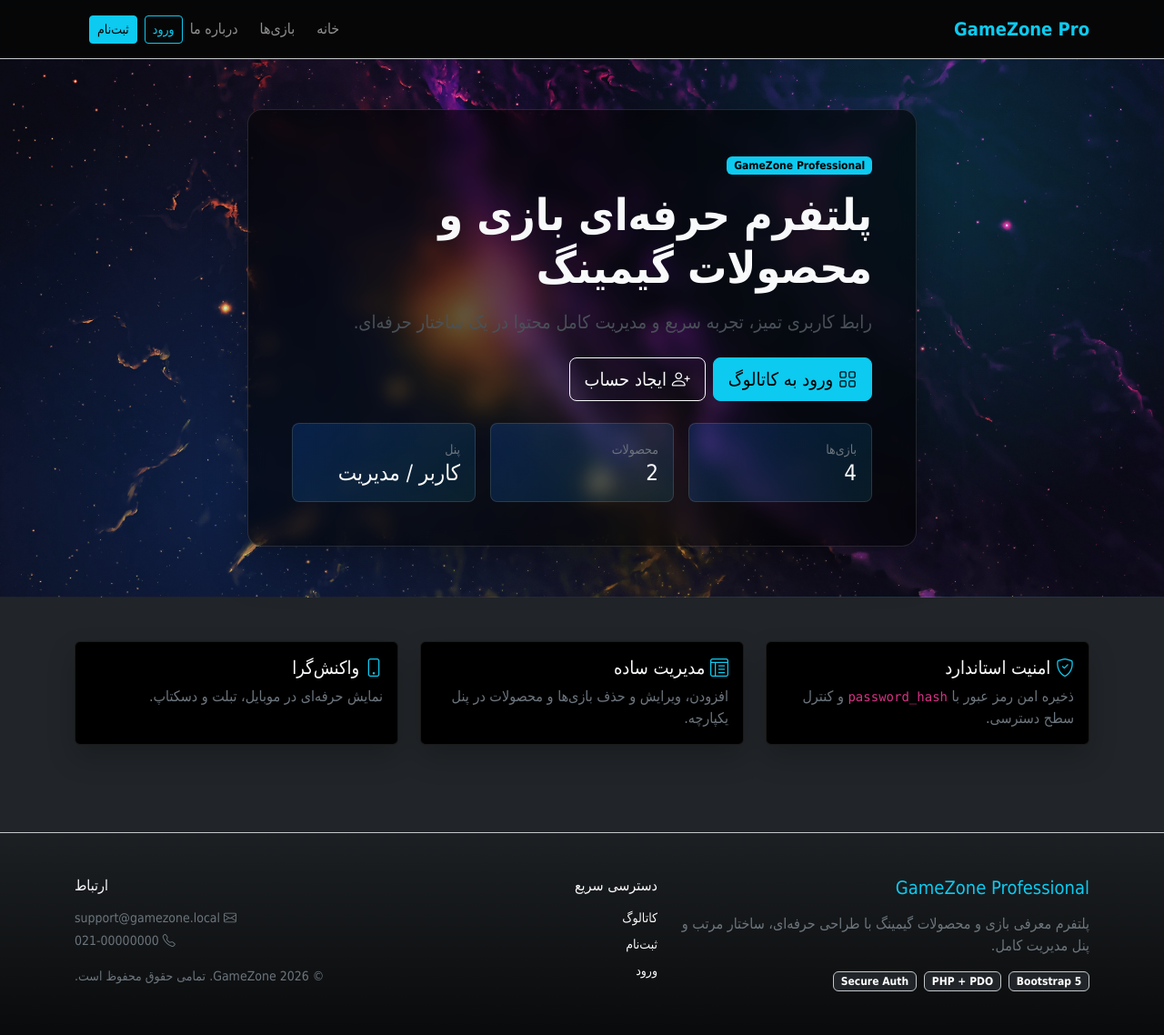
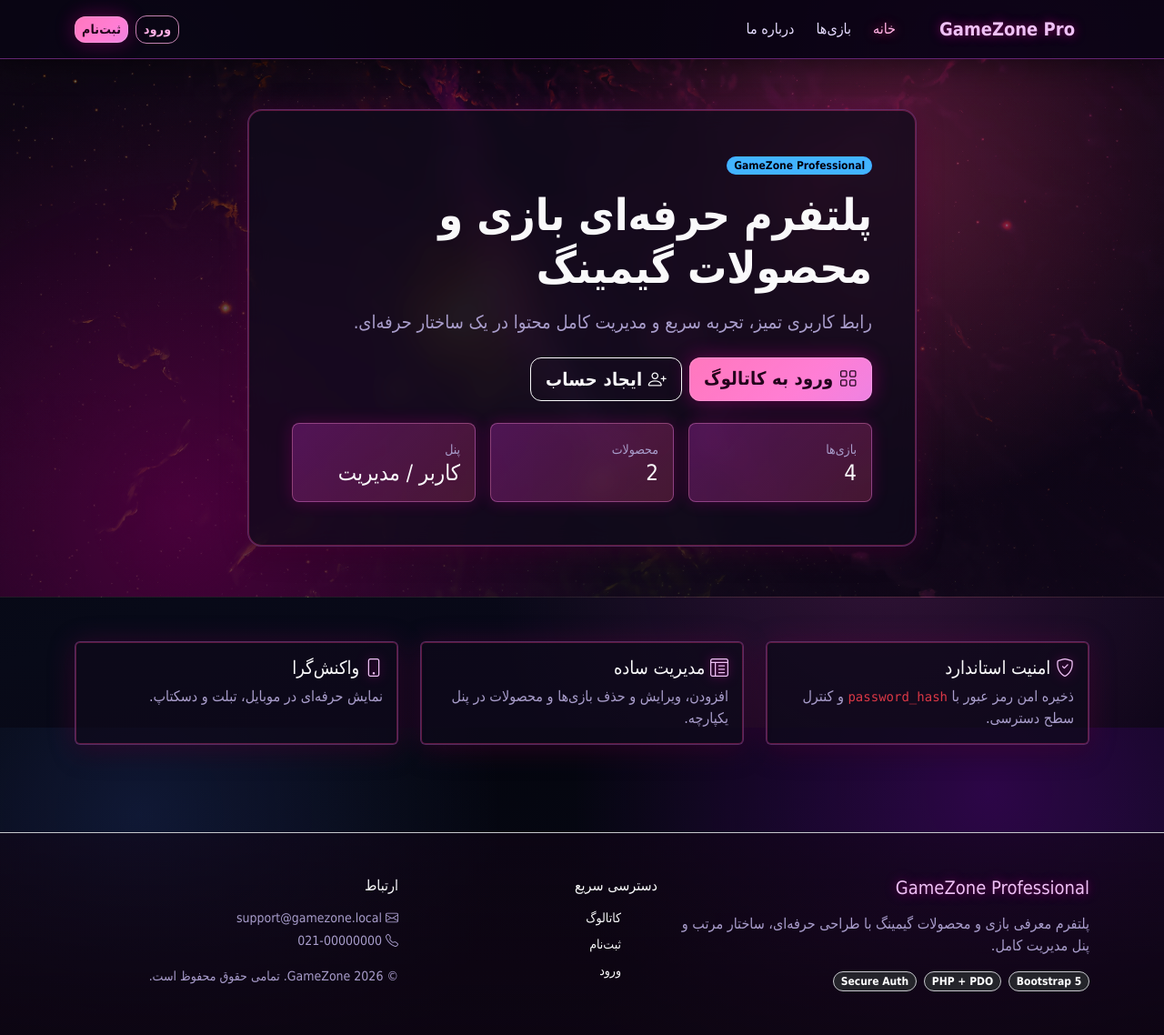
Before and after one commit to Abolfazl122222/game-zone-final, a PHP site: page /index.php in a window 1280 px wide. Shown: the whole page at 91% size. Run offline with PHP 8.4, Linux system fonts and the light colour scheme; data comes from the database, SQL or seed files in the repository.

Commit message:
feat: add animated purple neon theme and dynamic game hero backgrounds

```diff
--- a/css/app.css
+++ b/css/app.css
@@ -1,42 +1,234 @@
+:root {
+  --bg-main: #05070f;
+  --bg-surface: rgba(9, 13, 27, 0.76);
+  --bg-surface-strong: #0b1228;
+  --text-main: #e7edff;
+  --text-muted: #95a3c9;
+  --neon-cyan: #00eaff;
+  --neon-blue: #4f7cff;
+  --neon-purple: #b300ff;
+  --neon-pink: #ff4fd8;
+  --line-glow: rgba(145, 94, 255, 0.45);
+}
+
+* {
+  transition: color .25s ease, background-color .25s ease, border-color .25s ease, box-shadow .25s ease, transform .25s ease;
+}
+
+@keyframes rgbFlow {
+  0% { filter: hue-rotate(0deg); }
+  50% { filter: hue-rotate(35deg); }
+  100% { filter: hue-rotate(0deg); }
+}
+
+@keyframes pulseGlow {
+  0%, 100% { box-shadow: 0 0 0 1px rgba(179, 0, 255, .18) inset, 0 10px 30px rgba(0, 0, 0, .35); }
+  50% { box-shadow: 0 0 0 1px rgba(255, 79, 216, .35) inset, 0 0 30px rgba(179, 0, 255, .22), 0 16px 36px rgba(0, 0, 0, .45); }
+}
+
 body {
   font-family: "Vazirmatn", "Tahoma", sans-serif;
-  background: #0b0f19;
+  color: var(--text-main);
+  background:
+    radial-gradient(circle at 12% 12%, rgba(79, 124, 255, .16), transparent 30%),
+    radial-gradient(circle at 85% 9%, rgba(179, 0, 255, .22), transparent 35%),
+    radial-gradient(circle at 76% 75%, rgba(255, 79, 216, .16), transparent 38%),
+    linear-gradient(160deg, #03040b, #080a18 58%, #090415);
+  background-attachment: fixed;
+  animation: rgbFlow 11s linear infinite;
+}
+
+::selection {
+  background: rgba(179, 0, 255, 0.35);
+  color: #fff;
 }
 
 .navbar {
-  background: rgba(0, 0, 0, 0.82) !important;
-  backdrop-filter: blur(8px);
+  background: rgba(4, 5, 17, 0.85) !important;
+  backdrop-filter: blur(12px);
+  border-bottom-color: var(--line-glow) !important;
+  box-shadow: 0 8px 30px rgba(0, 0, 0, .45);
+}
+
+.navbar-brand,
+.text-info {
+  color: #d8c6ff !important;
+  text-shadow: 0 0 12px rgba(179, 0, 255, .5);
+}
+
+.nav-link {
+  color: #d8e1ff !important;
+}
+
+.nav-link:hover,
+.nav-link.active {
+  color: #f0b9ff !important;
+  text-shadow: 0 0 12px rgba(255, 79, 216, .65);
 }
 
 .hero {
   min-height: 74vh;
   background:
-    radial-gradient(circle at 80% 20%, rgba(13, 202, 240, 0.18), transparent 35%),
-    radial-gradient(circle at 20% 80%, rgba(13, 110, 253, 0.2), transparent 40%),
+    radial-gradient(circle at 76% 20%, rgba(255, 79, 216, 0.26), transparent 35%),
+    radial-gradient(circle at 16% 84%, rgba(179, 0, 255, 0.24), transparent 40%),
+    linear-gradient(rgba(7, 6, 20, .58), rgba(6, 7, 24, .74)),
     url('../images/galaxy-in-space.jpg') center/cover;
   border-bottom: 1px solid rgba(255, 255, 255, 0.08);
 }
 
-.glass-card {
-  background: rgba(0, 0, 0, 0.58);
-  border: 1px solid rgba(255, 255, 255, 0.12);
-  backdrop-filter: blur(10px);
-  box-shadow: 0 20px 45px rgba(0, 0, 0, 0.35);
+.glass-card,
+.panel-card,
+.card.bg-black {
+  background: var(--bg-surface) !important;
+  border: 1px solid rgba(167, 118, 255, 0.35) !important;
+  backdrop-filter: blur(12px);
+  animation: pulseGlow 5s ease-in-out infinite;
 }
 
-.panel-card {
-  border: 1px solid rgba(255, 255, 255, 0.1);
-  box-shadow: 0 14px 30px rgba(0, 0, 0, 0.22);
+.panel-card:hover,
+.game-card:hover {
+  transform: translateY(-4px);
+  box-shadow: 0 0 26px rgba(179, 0, 255, .25), 0 18px 40px rgba(0, 0, 0, .48);
 }
 
 .game-card img {
   height: 220px;
   object-fit: cover;
+  filter: saturate(1.2) contrast(1.06);
+}
+
+.game-cover-image {
+  border: 1px solid rgba(185, 130, 255, .28);
+  box-shadow: 0 0 22px rgba(179, 0, 255, .24);
+}
+
+.game-hero-header {
+  min-height: 320px;
+  display: flex;
+  align-items: end;
+  margin-bottom: 10px;
+  background:
+    linear-gradient(120deg, rgba(8, 5, 22, .86), rgba(13, 9, 34, .56)),
+    radial-gradient(circle at 78% 18%, rgba(255, 79, 216, .22), transparent 35%),
+    var(--game-cover-image) center/cover no-repeat;
+  border-bottom: 1px solid rgba(195, 137, 255, .3);
+  position: relative;
+  overflow: hidden;
+}
+
+.game-hero-header::before {
+  content: "";
+  position: absolute;
+  inset: 0;
+  background: linear-gradient(90deg, rgba(179, 0, 255, .22), transparent 35%, rgba(79, 124, 255, .15));
+  animation: rgbFlow 8s linear infinite;
+}
+
+.game-hero-header > .container {
+  z-index: 1;
 }
 
 .stat-card {
-  background: linear-gradient(135deg, rgba(13, 110, 253, .2), rgba(13, 202, 240, .1));
-  border: 1px solid rgba(255, 255, 255, 0.12);
+  background: linear-gradient(135deg, rgba(144, 64, 255, .3), rgba(255, 79, 216, .2));
+  border: 1px solid rgba(217, 144, 255, .38);
+  box-shadow: 0 0 18px rgba(179, 0, 255, .2);
+}
+
+a,
+.link-light {
+  color: #dcc9ff;
+}
+
+a:hover,
+.link-light:hover {
+  color: #ffc1f0 !important;
+  text-shadow: 0 0 9px rgba(255, 79, 216, .6);
+}
+
+.btn {
+  border-radius: 12px;
+  font-weight: 600;
+  letter-spacing: .2px;
+}
+
+.btn-info {
+  color: #180625;
+  background: linear-gradient(135deg, #ff7af4, #c68bff);
+  border: none;
+  box-shadow: 0 0 0 1px rgba(255, 255, 255, .18) inset, 0 0 22px rgba(179, 0, 255, .32);
+}
+
+.btn-info:hover,
+.btn-info:focus {
+  color: #14031f;
+  transform: translateY(-1px);
+  box-shadow: 0 0 0 1px rgba(255, 255, 255, .25) inset, 0 0 30px rgba(255, 79, 216, .45);
+}
+
+.btn-outline-info,
+.btn-outline-light,
+.btn-outline-danger {
+  border-width: 1px;
+}
+
+.btn-outline-info {
+  color: #ebb5ff;
+  border-color: rgba(235, 181, 255, .75);
+}
+
+.btn-outline-info:hover,
+.btn-outline-info:focus {
+  background: rgba(179, 0, 255, .18);
+  color: #fff;
+  box-shadow: 0 0 14px rgba(255, 79, 216, .34);
+}
+
+.btn-outline-light:hover,
+.btn-outline-light:focus {
+  background: rgba(255, 255, 255, .1);
+  box-shadow: 0 0 12px rgba(255, 255, 255, .2);
+}
+
+.form-control,
+.form-select,
+textarea.form-control {
+  background-color: rgba(9, 10, 30, 0.86);
+  border: 1px solid rgba(174, 124, 255, 0.45);
+  color: #f2e8ff;
+}
+
+.form-control::placeholder {
+  color: #ab95c6;
+}
+
+.form-control:focus,
+.form-select:focus {
+  border-color: rgba(255, 79, 216, .8);
+  box-shadow: 0 0 0 .2rem rgba(179, 0, 255, 0.2);
+  background-color: rgba(13, 9, 33, 0.95);
+  color: #fff;
+}
+
+.list-group-item {
+  background: rgba(11, 12, 29, .84) !important;
+  border-color: rgba(165, 113, 255, .24) !important;
+}
+
+.table {
+  --bs-table-bg: transparent;
+  --bs-table-color: #e8dbff;
+  --bs-table-striped-bg: rgba(255, 255, 255, 0.03);
+  --bs-table-striped-color: #f2e5ff;
+  --bs-table-border-color: rgba(168, 121, 255, 0.2);
+}
+
+.badge {
+  border-radius: 999px;
+}
+
+.alert {
+  border: 1px solid rgba(229, 163, 255, 0.34);
+  backdrop-filter: blur(8px);
 }
 
 .auth-wrap {
@@ -44,5 +236,20 @@
 }
 
 .footer-gradient {
-  background: linear-gradient(180deg, rgba(0, 0, 0, .15), rgba(0, 0, 0, .72));
+  background: linear-gradient(180deg, rgba(10, 7, 24, .58), rgba(8, 6, 20, .92));
 }
+
+.text-secondary,
+.text-light-emphasis {
+  color: var(--text-muted) !important;
+}
+
+@media (prefers-reduced-motion: reduce) {
+  body,
+  .glass-card,
+  .panel-card,
+  .card.bg-black,
+  .game-hero-header::before {
+    animation: none !important;
+  }
+}
--- a/includes/footer.php
+++ b/includes/footer.php
@@ -27,6 +27,6 @@
         </div>
     </div>
 </footer>
-<script src="https://cdn.jsdelivr.net/npm/bootstrap@5.3.3/dist/js/bootstrap.bundle.min.js"></script>
+<script src="js/app.js"></script>
 </body>
 </html>
--- a/includes/header.php
+++ b/includes/header.php
@@ -14,7 +14,7 @@
     <meta charset="UTF-8">
     <meta name="viewport" content="width=device-width, initial-scale=1">
     <title><?php echo htmlspecialchars($pageTitle ?? 'GameZone', ENT_QUOTES, 'UTF-8'); ?></title>
-    <link href="https://cdn.jsdelivr.net/npm/bootstrap@5.3.3/dist/css/bootstrap.rtl.min.css" rel="stylesheet">
+    <link rel="stylesheet" href="css/bootstrap.css">
     <link href="https://cdn.jsdelivr.net/npm/bootstrap-icons@1.11.3/font/bootstrap-icons.css" rel="stylesheet">
     <link rel="stylesheet" href="css/app.css">
 </head>
@@ -27,11 +27,11 @@
         </button>
         <div class="collapse navbar-collapse" id="mainNavbar">
             <ul class="navbar-nav ms-auto mb-2 mb-lg-0 align-items-lg-center gap-lg-2">
-                <li class="nav-item"><a class="nav-link" href="index.php">خانه</a></li>
-                <li class="nav-item"><a class="nav-link" href="main.php">بازی‌ها</a></li>
-                <li class="nav-item"><a class="nav-link" href="about.php">درباره ما</a></li>
+                <li class="nav-item"><a class="nav-link <?php echo nav_active('index.php', $currentPage); ?>" href="index.php">خانه</a></li>
+                <li class="nav-item"><a class="nav-link <?php echo nav_active('main.php', $currentPage); ?>" href="main.php">بازی‌ها</a></li>
+                <li class="nav-item"><a class="nav-link <?php echo nav_active('about.php', $currentPage); ?>" href="about.php">درباره ما</a></li>
                 <?php if (is_admin()): ?>
-                    <li class="nav-item"><a class="nav-link" href="admin.php">پنل مدیریت</a></li>
+                    <li class="nav-item"><a class="nav-link <?php echo nav_active('admin.php', $currentPage); ?>" href="admin.php">پنل مدیریت</a></li>
                 <?php endif; ?>
             </ul>
             <div class="d-flex align-items-center gap-2 me-lg-3">
--- /dev/null
+++ b/js/app.js
@@ -0,0 +1,26 @@
+(function () {
+  const toggler = document.querySelector('.navbar-toggler');
+  const menu = document.querySelector('#mainNavbar');
+
+  if (!toggler || !menu) return;
+
+  const isShown = () => menu.classList.contains('show');
+
+  const setExpanded = (expanded) => {
+    toggler.setAttribute('aria-expanded', expanded ? 'true' : 'false');
+  };
+
+  toggler.addEventListener('click', function () {
+    menu.classList.toggle('show');
+    setExpanded(isShown());
+  });
+
+  menu.querySelectorAll('.nav-link').forEach((link) => {
+    link.addEventListener('click', function () {
+      if (window.innerWidth < 992 && isShown()) {
+        menu.classList.remove('show');
+        setExpanded(false);
+      }
+    });
+  });
+})();
```
Also changed, not shown: game.php (+10 -5 lines).
